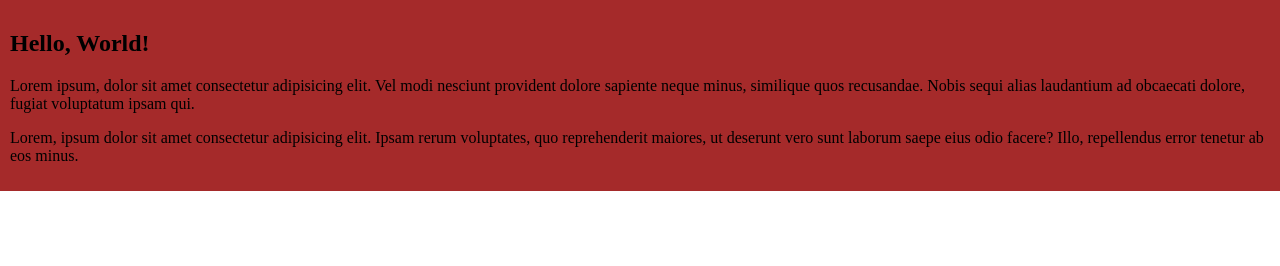
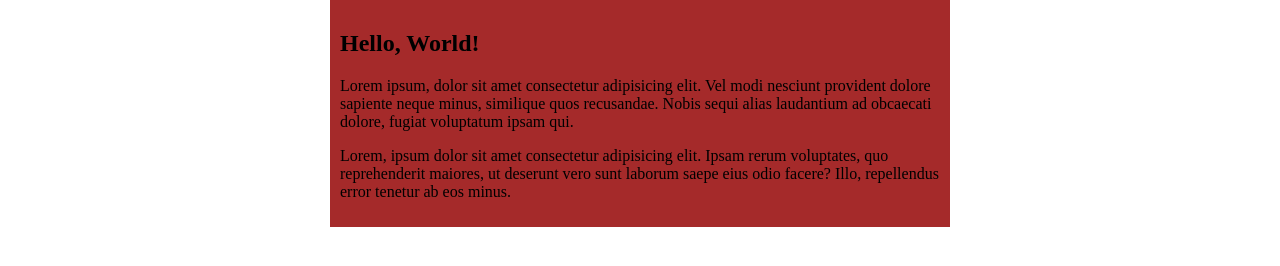
Before and after one commit to yenakimportfolio/web_design2, a plain HTML site: page Week02/in_class/index.html in a window 1280 px wide. Drawn offline with Linux system fonts and the light colour scheme.

Commit message:
Homework
Uploading homework including index.html, style.css, and 2 images in folder.

```diff
--- /dev/null
+++ b/Week02/homework/style.css
@@ -0,0 +1,89 @@
+body {
+    background-color: whitesmoke;
+}
+h1 {
+    background-color: hsla(0, 0%, 0%, 0);
+    text-align: center;
+    font-family: "Caveat";
+    width: 100%;
+}
+main{
+    width: 100%;
+    margin: auto;
+}
+#image1 {
+    width: 100%;
+}
+#image2 {
+    width: 100%;
+    float: left;
+    padding-right: 20px;
+    padding-top: 10px;
+    padding-bottom: 20px;
+}
+p {
+    text-align: justify;
+    font-size: 12.5pt;
+    font-family: "Rajdhani";
+}
+@media (min-width: 768px){
+    body {
+        background-color: skyblue;
+    }
+    h1 {
+        background-color: white;
+        text-align: center;
+        font-family: "Caveat";
+        width: 100%;
+    }
+    main{
+        width: 700px;
+        margin: auto;
+    }
+    #image1 {
+        width: 100%;
+    }
+    #image2 {
+        width: 350px;
+        float: left;
+        padding-right: 20px;
+    }
+    p {
+        text-align: justify;
+        font-size: 12.5pt;
+        font-family: "Rajdhani";
+    }
+}
+@media (min-width: 1024px){
+    body {
+        background-color: pink;
+    }
+    h1 {
+        background-color: hsla(0, 0%, 0%, 0);
+        text-align: center;
+        font-family: "Caveat";
+        color: white;
+        font-size: 40pt;
+    }
+    main{
+        width: 1000px;
+        margin: auto;
+        text-align: center;
+    }
+    #image1 {
+        width: 480px;
+        display: inline-block;
+    }
+    #image2 {
+        width: 480px;
+        float: none;
+        padding: 0px;
+    }
+    p {
+        font-size: 15pt;
+        font-family: "Rajdhani";
+        text-align: justify;
+        padding-left: 15px;
+        padding-right: 15px;
+    }
+}
--- a/Week02/in_class/style.css
+++ b/Week02/in_class/style.css
@@ -4,11 +4,10 @@ body {
 main {
     padding: 10px;
     background-color: cadetblue;
-
 }
-@media(min-width: 786px;){
+@media(min-width: 667px){
     main {
-        width: 700px;
+        width: 600px;
         margin: auto;
     }
 }
```
Also changed, not shown: Week02/homework/index.html (added, +21 -0 lines), Week02/homework/images/1.png (added), Week02/homework/images/5.png (added), 2 other files.
